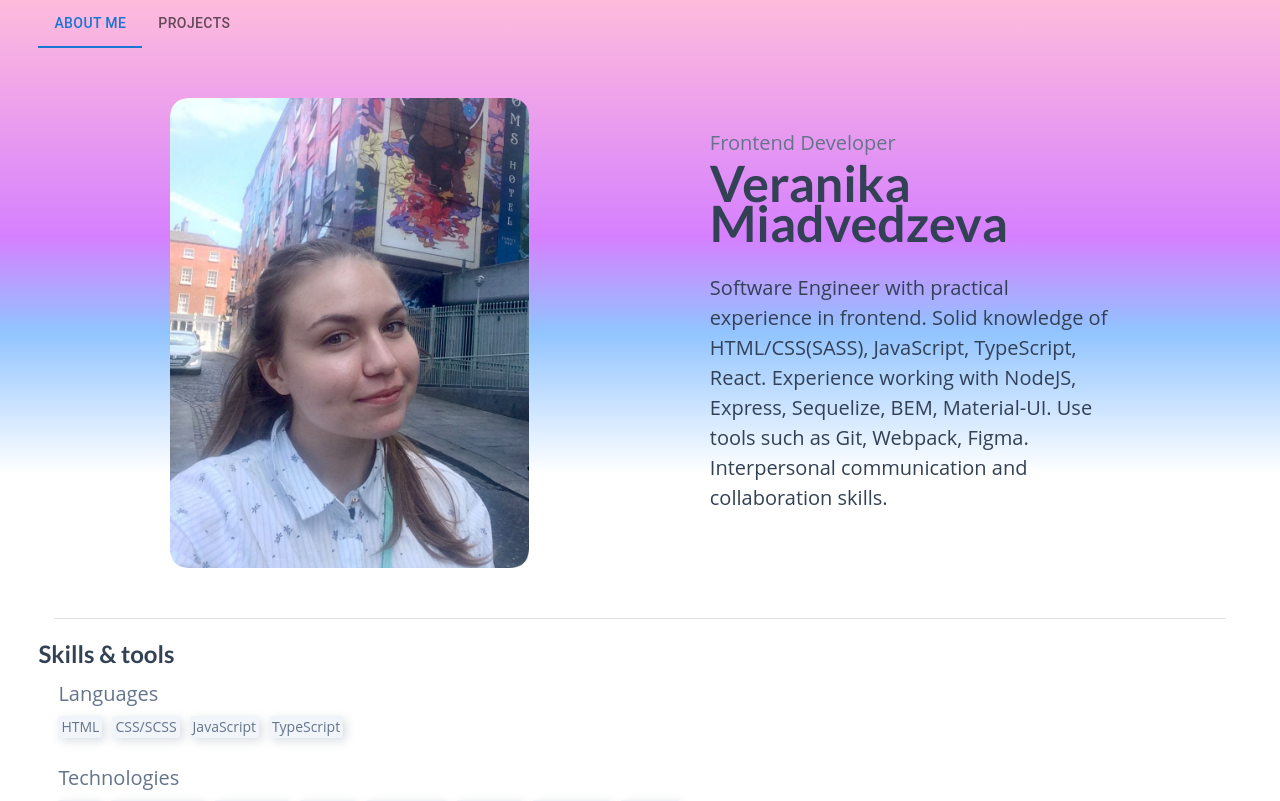
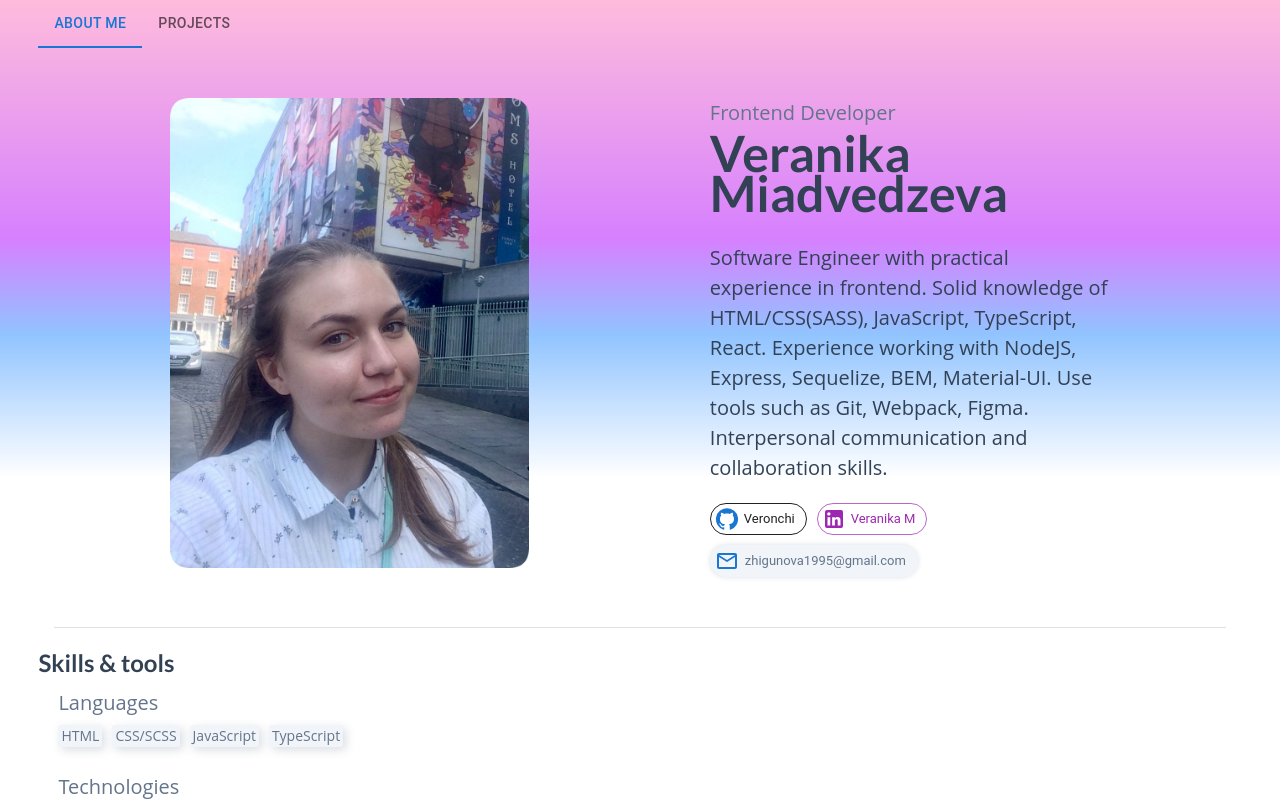
Before and after one commit to Veronchi/CV, a React (Vite) app in the folder cv/: page / in a window 1280 px wide. Shown: the top 801 px of the page. Built offline with nearby package versions, Linux system fonts and the light colour scheme.

Commit message:
add contacts to the intro section

```diff
--- /dev/null
+++ b/cv/src/components/contact/contact.scss
@@ -0,0 +1,7 @@
+.contact {
+  display: flex;
+  justify-content: start;
+  flex-wrap: wrap;
+  gap: 10px;
+  padding-top: 20px;
+}
--- /dev/null
+++ b/cv/src/components/contact/contact.tsx
@@ -0,0 +1,46 @@
+import { FC } from 'react';
+import Chip from '@mui/material/Chip';
+import GitHubIcon from '@mui/icons-material/GitHub';
+import LinkedInIcon from '@mui/icons-material/LinkedIn';
+import MailOutlineIcon from '@mui/icons-material/MailOutline';
+import './contact.scss';
+
+export const Contact: FC = () => {
+  return (
+    <div className="contact">
+      <Chip
+        label="Veronchi"
+        icon={<GitHubIcon color="primary" />}
+        component="a"
+        href="https://github.com/Veronchi/CV/tree/develop"
+        variant="outlined"
+        clickable
+        target="_blank"
+        sx={{
+          border: '1px solid #222222',
+          color: '#222222',
+          backgroundColor: 'transparent',
+        }}
+      />
+      <Chip
+        label="Veranika M"
+        icon={<LinkedInIcon />}
+        component="a"
+        href="https://www.linkedin.com/in/veranika-miadvedzeva-71a032280/"
+        variant="outlined"
+        clickable
+        target="_blank"
+        color="secondary"
+      />
+      <Chip
+        label="zhigunova1995@gmail.com"
+        icon={<MailOutlineIcon color="primary" />}
+        sx={{
+          backgroundColor: '#f1f5f9',
+          boxShadow: '0px 0px 5px rgba(100, 116, 139, 0.24)',
+          color: '#64748b',
+        }}
+      />
+    </div>
+  );
+};
--- a/cv/src/components/intro/intro.scss
+++ b/cv/src/components/intro/intro.scss
@@ -10,7 +10,6 @@
 
   &__content {
     width: 400px;
-    padding-top: 30px;
   }
 
   &__title {
--- a/cv/src/components/intro/intro.tsx
+++ b/cv/src/components/intro/intro.tsx
@@ -1,5 +1,6 @@
 import { FC } from 'react';
 import cvImg from '@/assets/img/cv-img.png';
+import { Contact } from '../contact/contact';
 import './intro.scss';
 
 export const Intro: FC = () => {
@@ -17,6 +18,8 @@ export const Intro: FC = () => {
           Sequelize, BEM, Material-UI. Use tools such as Git, Webpack, Figma. Interpersonal
           communication and collaboration skills.
         </p>
+
+        <Contact />
       </div>
     </section>
   );
```
